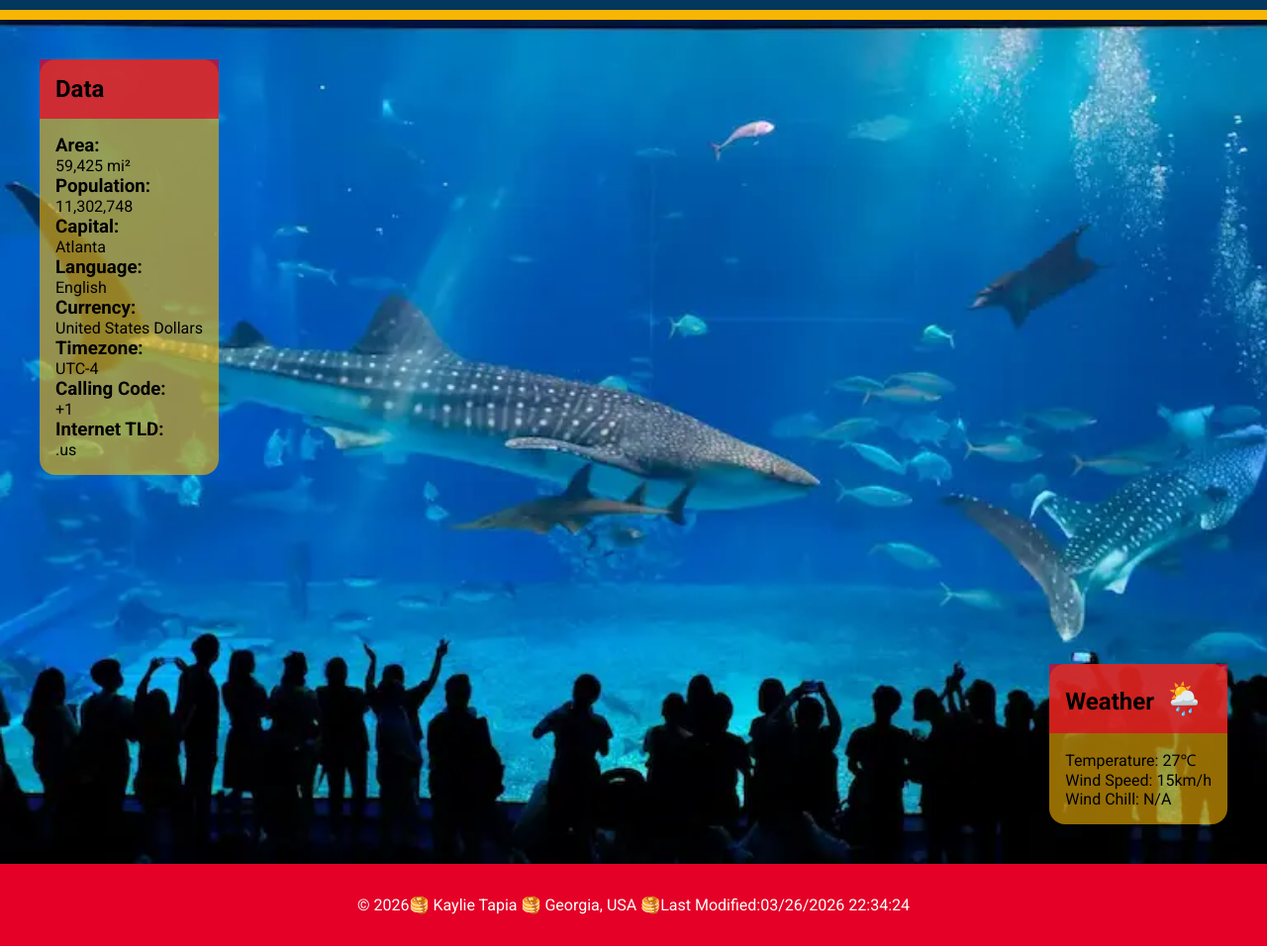
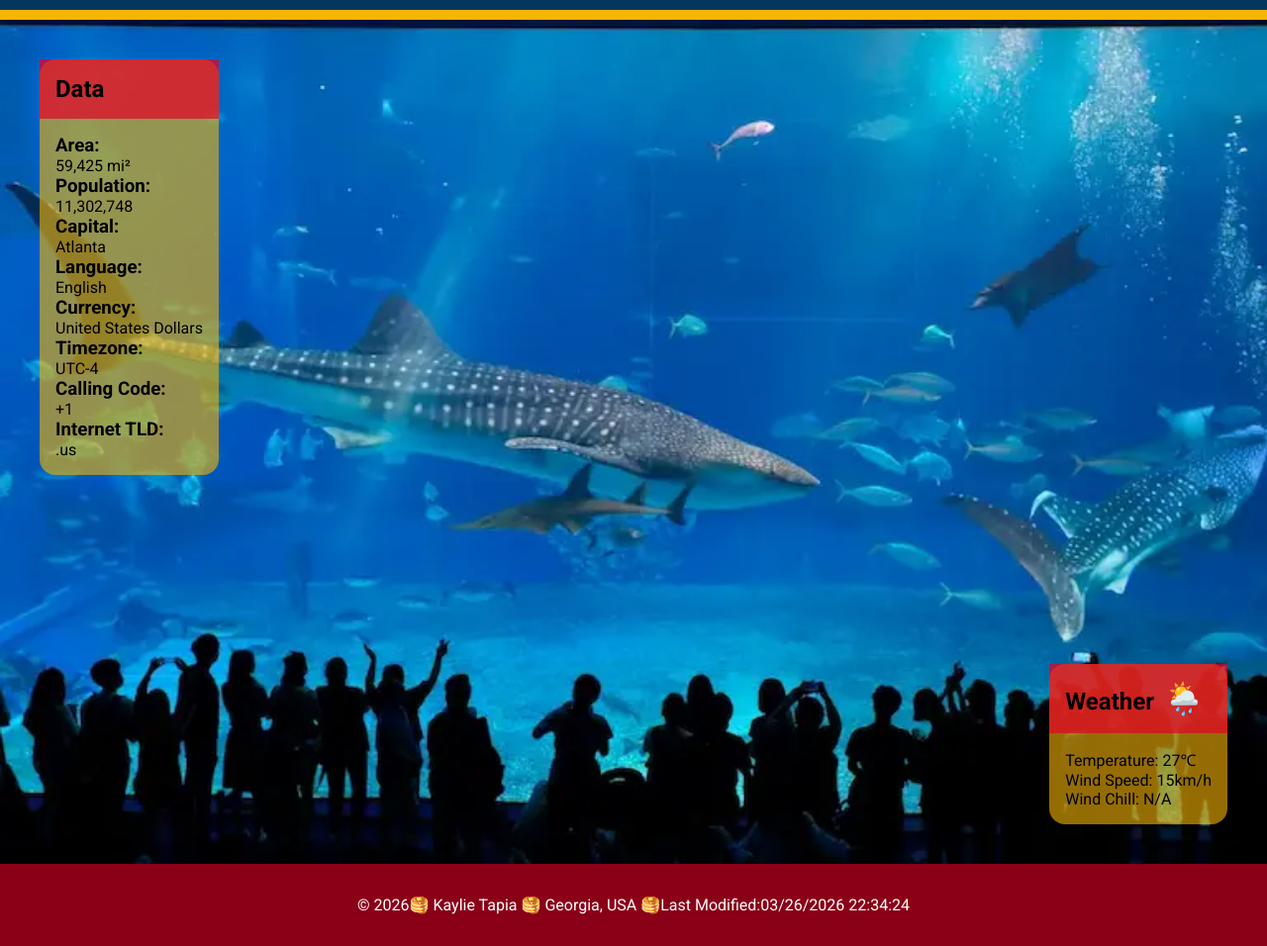
Before and after one commit to KaylieT2025/wdd131, a plain HTML site: page place.html in a window 1280 px wide. Shown: the part 96-1052 px from the top of the page at 99% size. Drawn offline with Linux system fonts and the light colour scheme.

Commit message:
Updated secondary color.

```diff
--- a/styles/place.css
+++ b/styles/place.css
@@ -1,7 +1,7 @@
 :root {
     /*Colors based on state flag.*/
     --primary-color: #03375e;
-    --secondary-color: #e50027;
+    --secondary-color: #8A0017;
     --accent-color: #f7b504;
     --accent-color-transparent: rgba(247, 181, 4, 0.60);
     --secondary-color-transparent: rgba(229, 0, 39, 0.70);
```
